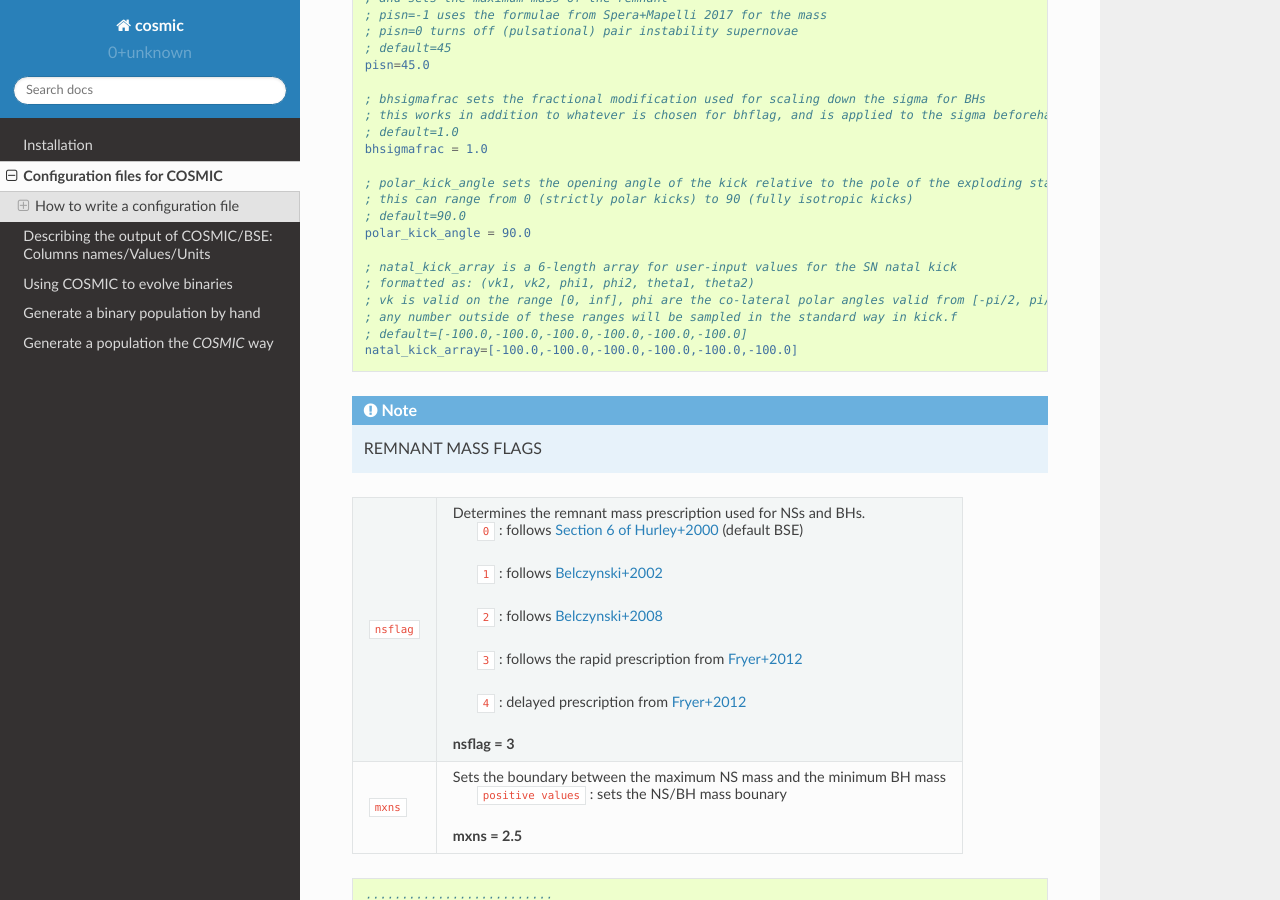
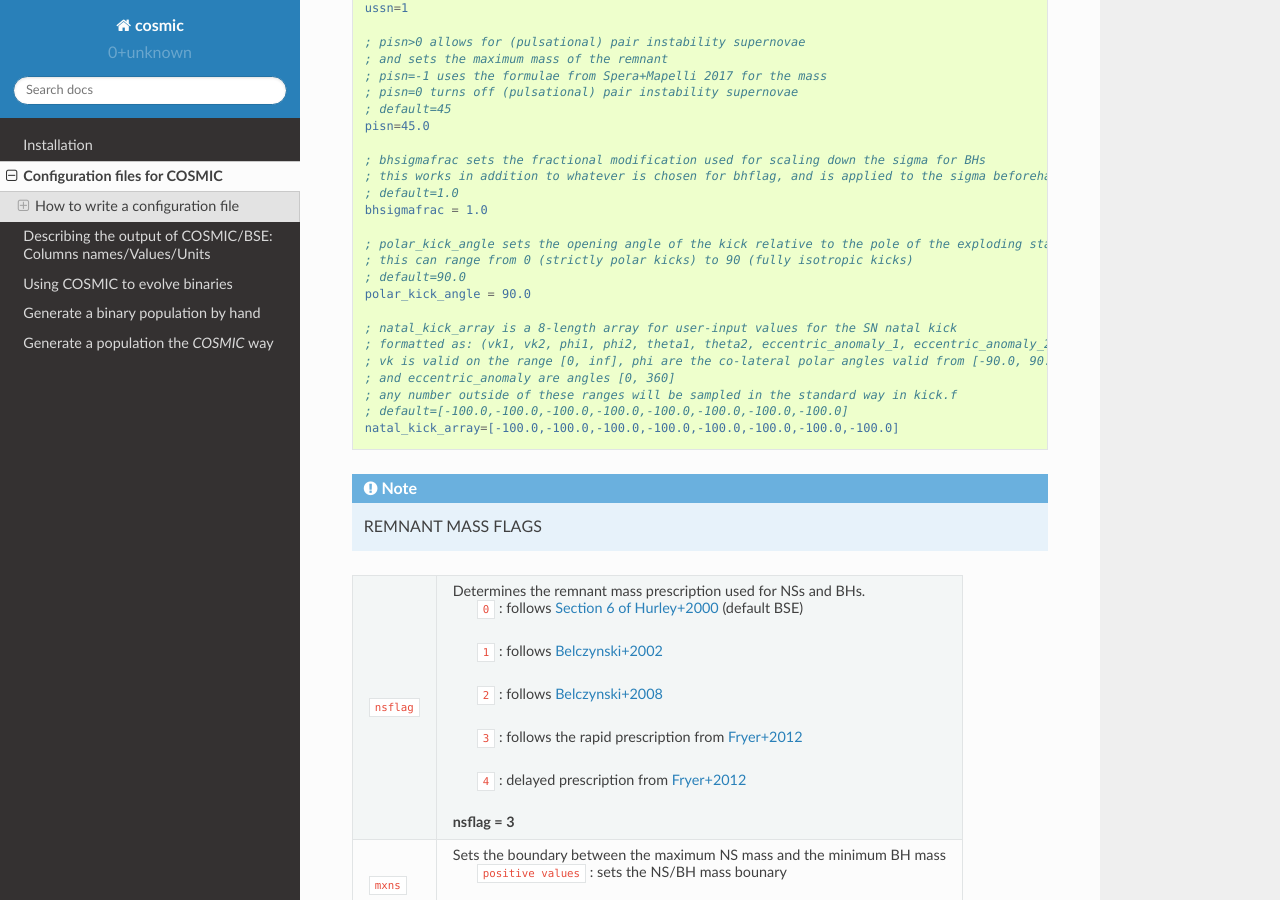
Before and after one commit to COSMIC-PopSynth/COSMIC, a Sphinx documentation site: the page built from docs/inifile/index.rst, in a window 1280 px wide and 900 px high, scrolled down 11926 px. Built offline with Sphinx 7.4.7 and the Read the Docs theme 2.0.0, drawn with Linux system fonts in a browser that asks for light colours; formulas are drawn with MathJax 3; some of the changed text lies outside the part shown.

Commit message:
We have added eccentric anomaly to the natal_kick_array and modified all dcoumentation. In addition, the antal kick array now takes all angles in in degrees, this is done to be consistent with poalr kick angle and because specifcying 'pi' in an inifile is hard

```diff
--- a/docs/inifile/index.rst
+++ b/docs/inifile/index.rst
@@ -664,12 +664,17 @@
                             ``vk1, vk2`` : valid on the range [0, inf]
 
                             ``phi1, phi2`` : co-lateral polar angles valid from
-                            [-pi/2, pi/2]
+                            [-90, 90]
 
                             ``theta1, theta2`` : azimuthal angles valid from
-                            [0, 2pi]
+                            [0, 360]
 
-                         **natal_kick_array = [-100.0,-100.0,-100.0,-100.0,-100.0,-100.0]**
+                            ``eccentric_anomaly_1, eccentric_anomaly_2`` : eccentric_anomaly angles
+                            valid from [0, 360]
+
+
+
+                         **natal_kick_array = [-100.0,-100.0,-100.0,-100.0,-100.0,-100.0,-100.0,-100.0]**
 =======================  =====================================================
 
 .. code-block:: ini
@@ -730,12 +735,13 @@
     ; default=90.0
     polar_kick_angle = 90.0
 
-    ; natal_kick_array is a 6-length array for user-input values for the SN natal kick
-    ; formatted as: (vk1, vk2, phi1, phi2, theta1, theta2)
-    ; vk is valid on the range [0, inf], phi are the co-lateral polar angles valid from [-pi/2, pi/2], and theta are azimuthal angles [0, 2*pi]
+    ; natal_kick_array is a 8-length array for user-input values for the SN natal kick
+    ; formatted as: (vk1, vk2, phi1, phi2, theta1, theta2, eccentric_anomaly_1, eccentric_anomaly_2)
+    ; vk is valid on the range [0, inf], phi are the co-lateral polar angles valid from [-90.0, 90.0], theta are azimuthal angles [0, 360],
+    ; and eccentric_anomaly are angles [0, 360]
     ; any number outside of these ranges will be sampled in the standard way in kick.f
-    ; default=[-100.0,-100.0,-100.0,-100.0,-100.0,-100.0]
-    natal_kick_array=[-100.0,-100.0,-100.0,-100.0,-100.0,-100.0]
+    ; default=[-100.0,-100.0,-100.0,-100.0,-100.0,-100.0,-100.0,-100.0]
+    natal_kick_array=[-100.0,-100.0,-100.0,-100.0,-100.0,-100.0,-100.0,-100.0]
 
 .. note::
 
```
Also changed, not shown: 10 other files.
